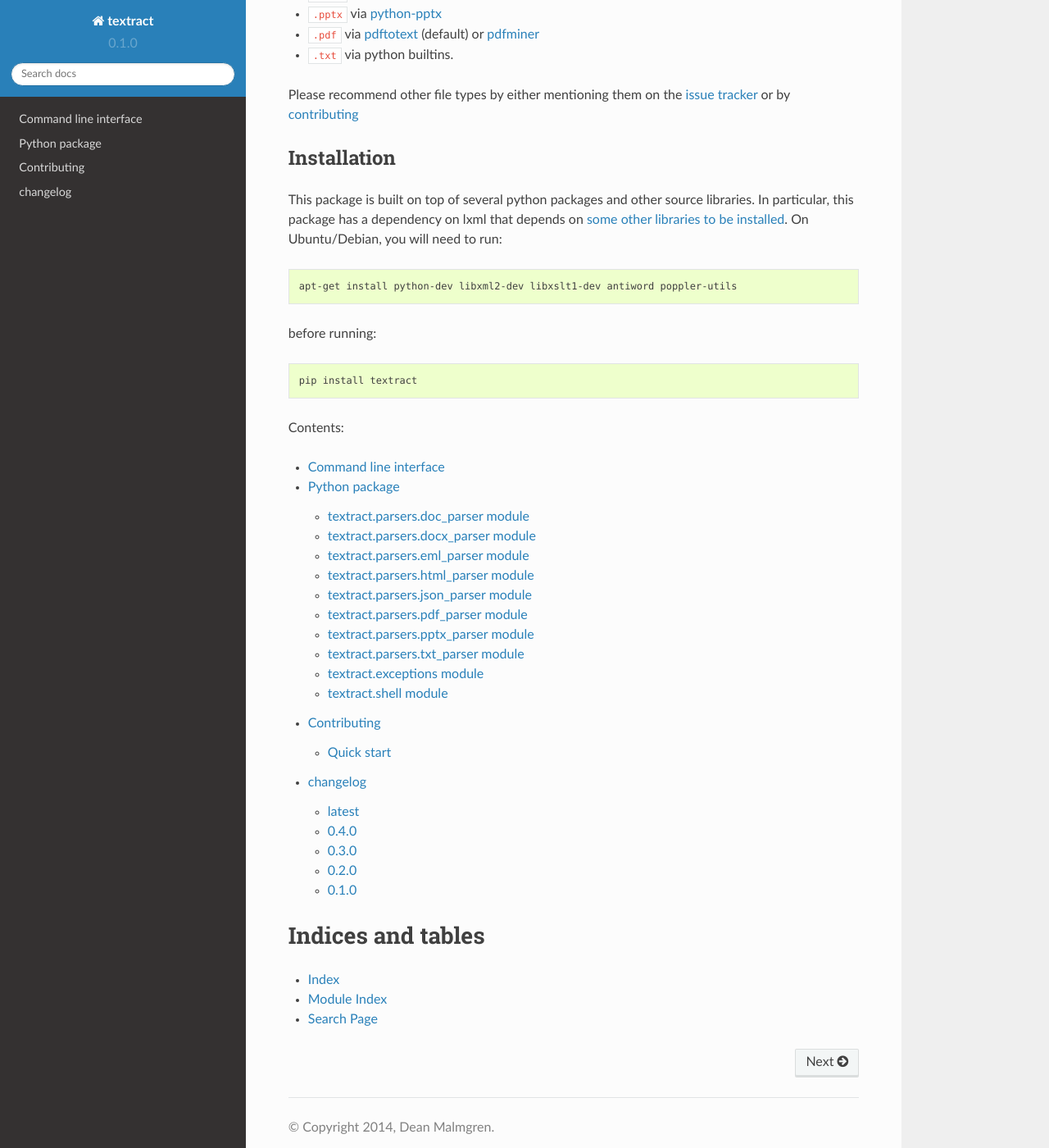
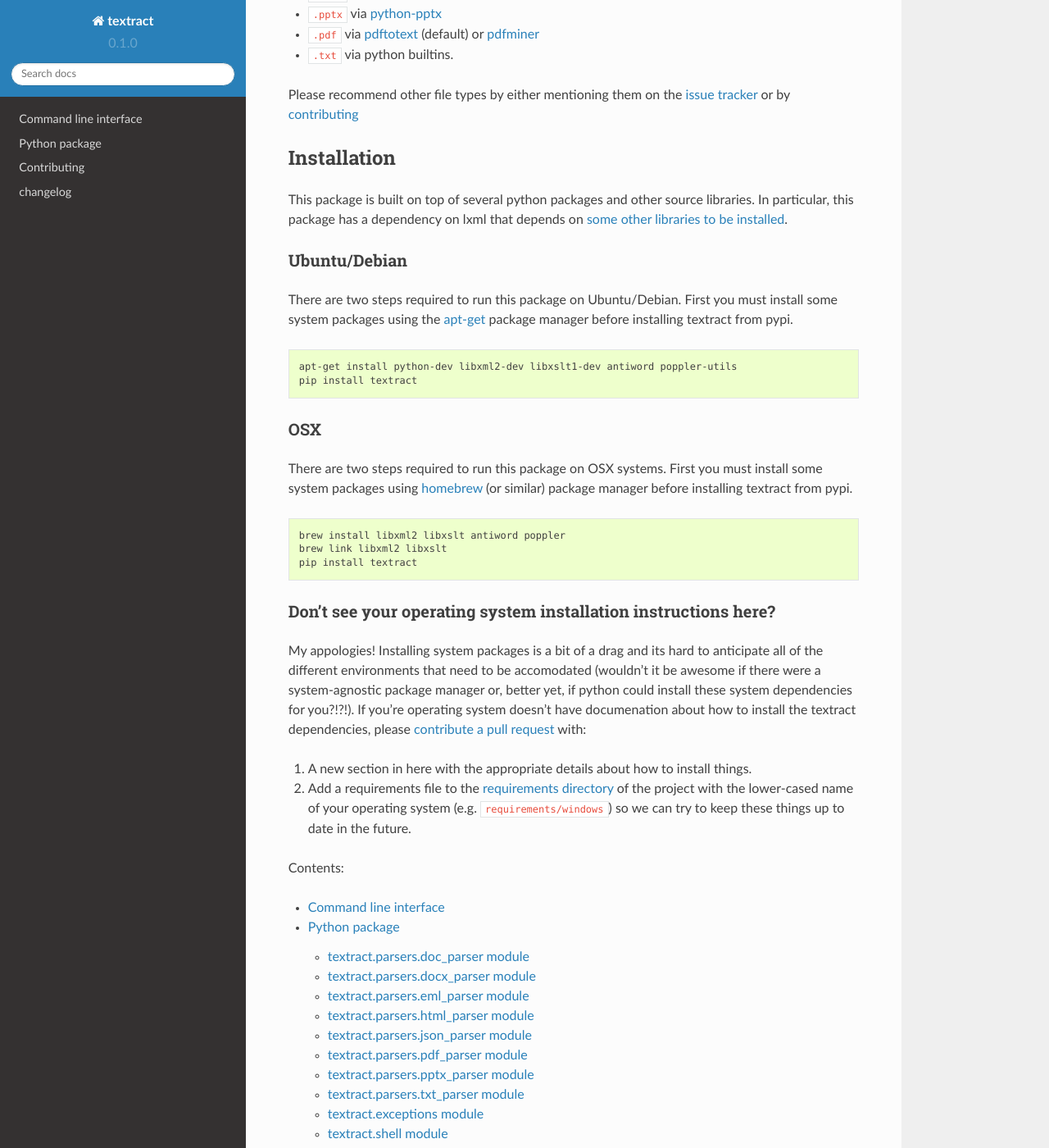
Before and after one commit to deanmalmgren/textract, a Sphinx documentation site: the page built from docs/index.rst, in a window 1280 px wide and 1400 px high, scrolled down 743 px. Shown: the whole window at 82% size. Built offline with Sphinx 7.4.7 and the Read the Docs theme 2.0.0, drawn with Linux system fonts in a browser that asks for light colours.

Commit message:
made installation instructions more modular for different operating systems

```diff
--- a/docs/index.rst
+++ b/docs/index.rst
@@ -61,19 +61,57 @@
 This package is built on top of several python packages and other
 source libraries. In particular, this package has a dependency on lxml
 that depends on `some other libraries to be installed
-<http://lxml.de/installation.html#requirements>`__. On Ubuntu/Debian,
-you will need to run:
+<http://lxml.de/installation.html#requirements>`__.
+
+
+Ubuntu/Debian
+~~~~~~~~~~~~~
+
+There are two steps required to run this package on
+Ubuntu/Debian. First you must install some system packages using the
+`apt-get <https://help.ubuntu.com/12.04/serverguide/apt-get.html>`__
+package manager before installing textract from pypi.
 
 .. code-block:: bash
 
     apt-get install python-dev libxml2-dev libxslt1-dev antiword poppler-utils
+    pip install textract
 
-before running:
+
+OSX
+~~~
+
+There are two steps required to run this package on OSX systems. First
+you must install some system packages using `homebrew
+<http://brew.sh/>`__ (or similar) package manager before installing
+textract from pypi.
 
 .. code-block:: bash
 
+    brew install libxml2 libxslt antiword poppler
+    brew link libxml2 libxslt
     pip install textract
 
+
+Don't see your operating system installation instructions here?
+~~~~~~~~~~~~~~~~~~~~~~~~~~~~~~~~~~~~~~~~~~~~~~~~~~~~~~~~~~~~~~~
+
+My appologies! Installing system packages is a bit of a drag and its
+hard to anticipate all of the different environments that need to be
+accomodated (wouldn't it be awesome if there were a system-agnostic
+package manager or, better yet, if python could install these system
+dependencies for you?!?!). If you're operating system doesn't have
+documenation about how to install the textract dependencies, please
+:ref:`contribute a pull request <contributing>` with::
+
+1. A new section in here with the appropriate details about how to
+   install things.
+
+2. Add a requirements file to the `requirements directory
+   <https://github.com/deanmalmgren/textract/tree/master/requirements>`__
+   of the project with the lower-cased name of your operating system
+   (e.g. ``requirements/windows``) so we can try to keep these things
+   up to date in the future.
 
 
 Contents:
```
